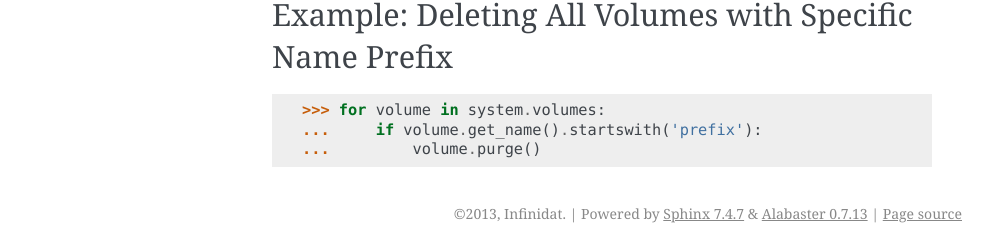
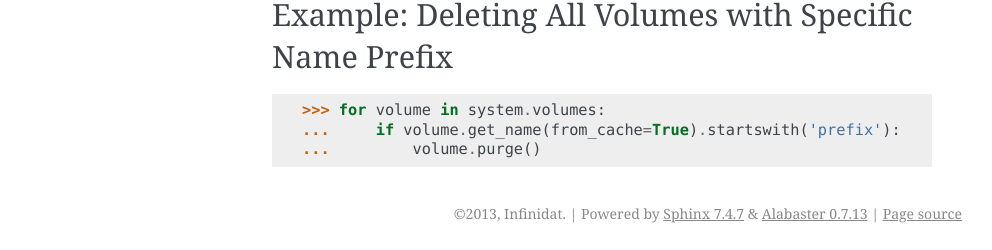
Before and after one commit to Infinidat/infinisdk, a Sphinx documentation site: the page built from doc/volumes.rst, in a window 1280 px wide. Shown: the part 1063-1313 px from the top of the page, without its empty margins (148-1140 px from the left). Built offline with Sphinx 7.4.7, drawn with Linux system fonts in a browser that asks for light colours.

Commit message:
SDK-14: Update example for getting object names from cache

```diff
--- a/doc/volumes.rst
+++ b/doc/volumes.rst
@@ -55,5 +55,5 @@ Example: Deleting All Volumes with Specific Name Prefix
 .. code-block:: python
 
 		>>> for volume in system.volumes:
-		...     if volume.get_name().startswith('prefix'):
+		...     if volume.get_name(from_cache=True).startswith('prefix'):
 		...         volume.purge()
```
